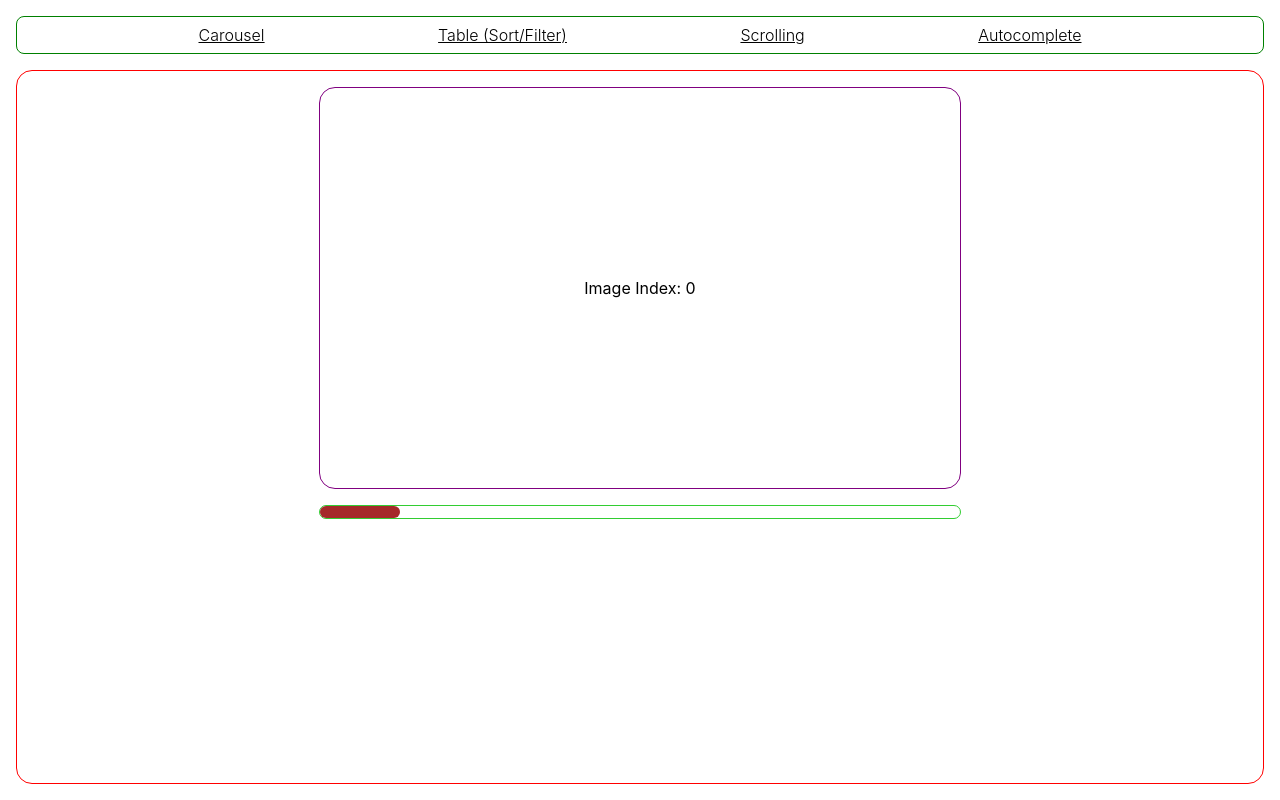
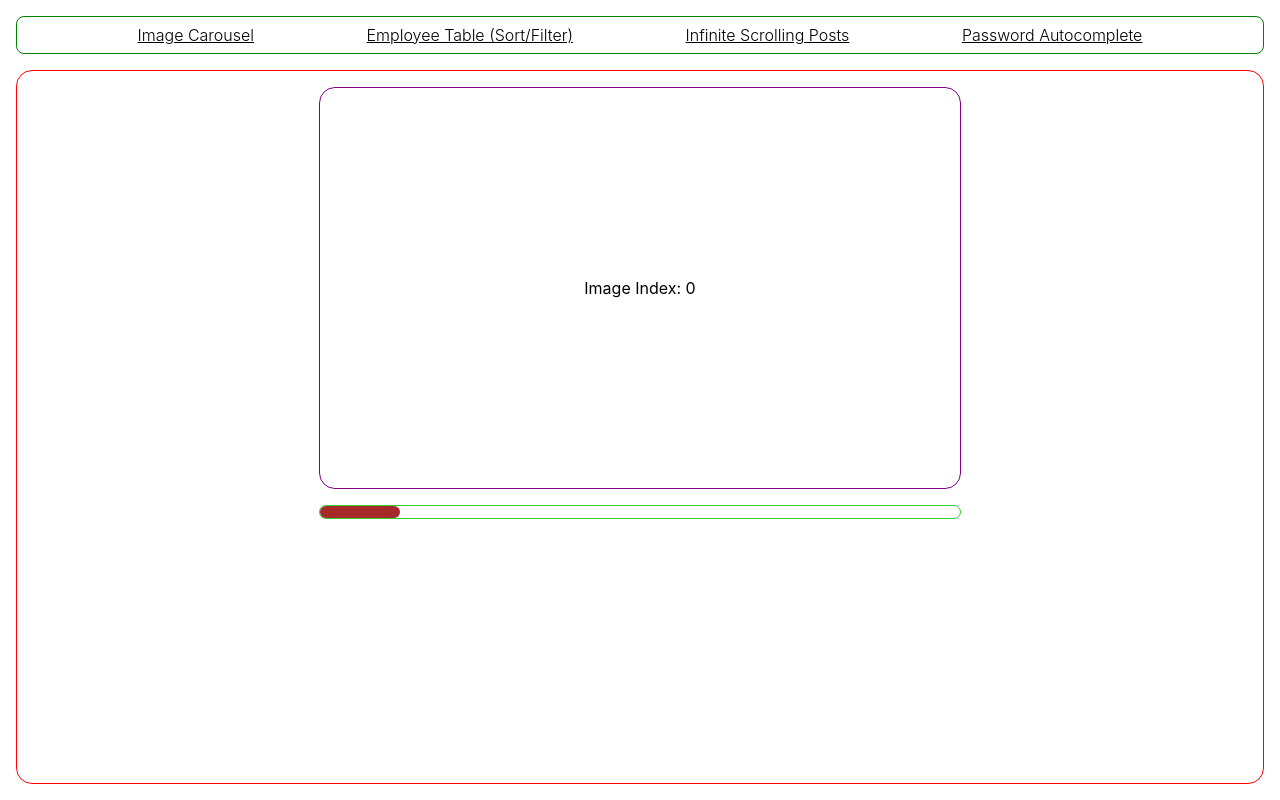
Before and after one commit to rkrux/tbd, a React (Create React App) app: page / in a window 1280 px wide. Built offline with nearby package versions, Linux system fonts and the light colour scheme.

Commit message:
Name change

```diff
--- a/src/App.js
+++ b/src/App.js
@@ -18,10 +18,16 @@ function App() {
 	return (
 		<>
 			<StyledHeader>
-				<span onClick={() => setComponent('carousel')}>Carousel</span>
-				<span onClick={() => setComponent('table')}>Table (Sort/Filter)</span>
-				<span onClick={() => setComponent('scrolling')}>Scrolling</span>
-				<span onClick={() => setComponent('autocomplete')}>Autocomplete</span>
+				<span onClick={() => setComponent('carousel')}>Image Carousel</span>
+				<span onClick={() => setComponent('table')}>
+					Employee Table (Sort/Filter)
+				</span>
+				<span onClick={() => setComponent('scrolling')}>
+					Infinite Scrolling Posts
+				</span>
+				<span onClick={() => setComponent('autocomplete')}>
+					Password Autocomplete
+				</span>
 			</StyledHeader>
 			<AppContainer>{componentConfig[component]}</AppContainer>
 		</>
```
